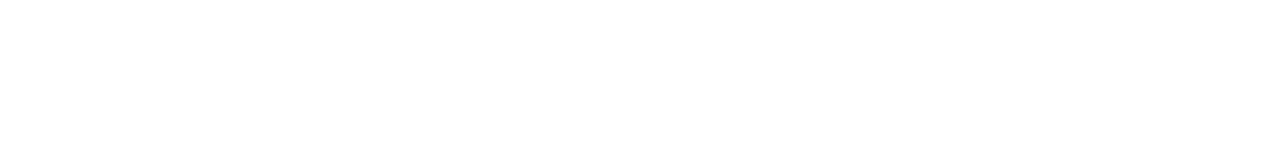
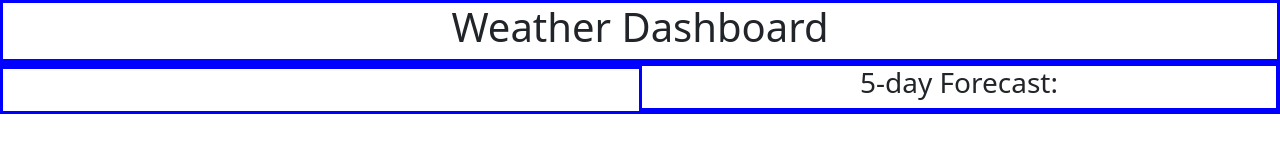
Before and after one commit to Mieruru/weather-dashboard, a plain HTML site: page index.html in a window 1280 px wide. Drawn offline with nearby package versions, Linux system fonts and the light colour scheme.

Commit message:
index layout

```diff
--- a/assets/css/style.css
+++ b/assets/css/style.css
@@ -0,0 +1,5 @@
+div {
+  border: 1px;
+  border-color: blue;
+  border-style: solid;
+}
--- a/index.html
+++ b/index.html
@@ -5,12 +5,64 @@
   <meta charset="UTF-8">
   <meta name="viewport" content="width=device-width, initial-scale=1.0">
   <!-- import styles -->
-  <link rel="styles" href="https://cdn.jsdelivr.net/npm/bootstrap@5.3.3/dist/css/bootstrap.min.css" />
-  <link rel="styles" href="./assets/css/style.css" />
+  <link rel="stylesheet" href="https://cdn.jsdelivr.net/npm/bootstrap@5.3.3/dist/css/bootstrap.min.css" />
+  <link rel="stylesheet" href="./assets/css/style.css" />
   <title>Weather Dashboard</title>
 </head>
 
 <body>
+  <div class="container-fluid text-center">
+
+    <!-- header -->
+    <div class="row">
+      <div class="col">
+        <h1>Weather Dashboard</h1>
+      </div>
+    </div>
+
+    <!-- main -->
+    <div class="row">
+
+      <!-- sidebar -->
+      <div class="col">
+
+        <!-- search form -->
+        <div class="row">
+
+        </div>
+
+        <!-- divider -->
+        <div class="row">
+
+        </div>
+
+        <!-- search history -->
+        <div class="row">
+
+        </div>
+      </div>
+
+      <!-- weather section -->
+      <div class="col">
+
+        <!-- current forecast card -->
+        <div class="row">
+
+        </div>
+        <!-- separator -->
+        <div class="row">
+          <h3>5-day Forecast:</h3>
+        </div>
+        <!-- 5-day forecast cards -->
+        <div class="row">
+
+        </div>
+
+      </div>
+
+    </div>
+
+  </div>
 
   <!-- scripts -->
   <script src="https://cdn.jsdelivr.net/npm/bootstrap@5.3.3/dist/js/bootstrap.min.js"></script>
```
